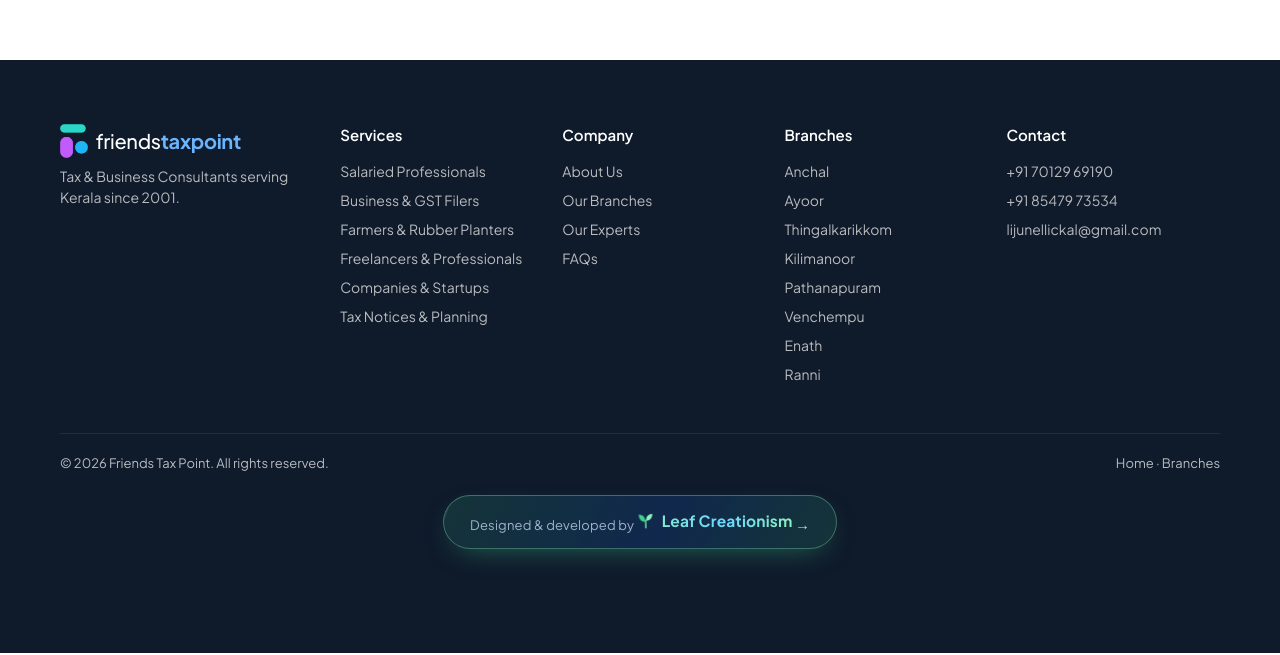
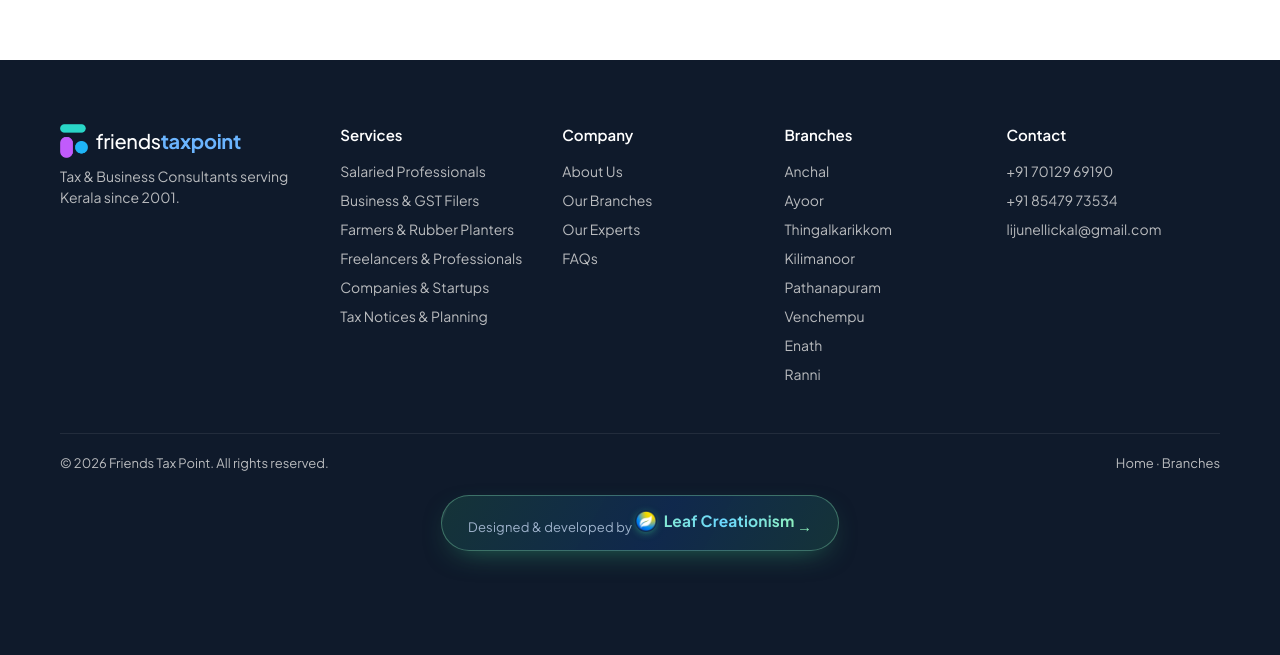
Before and after one commit to JIBINHUB/friendstaxpoint, a plain HTML site: page services/tax-notice-reply.html in a window 1280 px wide. Shown: the part 3819-4474 px from the top of the page. Drawn offline with Linux system fonts and the light colour scheme.

Commit message:
Use the real Leaf Creationism logo in the footer credit
Co-Authored-By: Claude Opus 5 <noreply@anthropic.com>

```diff
--- a/services/tax-notice-reply.html
+++ b/services/tax-notice-reply.html
@@ -468,7 +468,7 @@
       <span class="credit__shine" aria-hidden="true"></span>
       <span class="credit__label">Designed &amp; developed by</span>
       <span class="credit__brand">
-        <svg viewBox="0 0 24 24" class="credit__leaf" aria-hidden="true"><path d="M12 21V11" stroke="#5fe0a0" stroke-width="2" stroke-linecap="round" fill="none"/><path d="M11.4 13C5.6 13 3 8.6 3 3.4c5 0 8.4 2.5 8.4 9.6z" fill="#3fcf8e"/><path d="M12.6 11.6c0-5.9 3.4-8.8 8.4-8.8 0 5.3-2.7 8.8-8.4 8.8z" fill="#8ef0bd"/></svg>
+        <img class="credit__leaf" src="../images/leaf-creationism-logo.png" alt="Leaf Creationism logo" width="22" height="22" loading="lazy" decoding="async" />
         Leaf Creationism
       </span>
       <i class="credit__go" aria-hidden="true">&#8594;</i>
--- a/styles.css
+++ b/styles.css
@@ -1205,7 +1205,9 @@ picture { display: contents; }
   background: linear-gradient(95deg, #8ef0bd, #6bd7ff 55%, #8ef0bd);
   -webkit-background-clip: text; background-clip: text; color: transparent;
 }
-.credit__leaf { width: 18px; height: 18px; stroke: none; flex-shrink: 0; animation: sway 3.6s ease-in-out infinite; transform-origin: 12px 21px; }
+.credit__leaf { width: 22px; height: 22px; flex-shrink: 0; border-radius: 50%; display: block;
+  box-shadow: 0 2px 8px -2px rgba(63, 207, 142, .7); transition: transform .35s var(--ease); }
+.credit:hover .credit__leaf { transform: rotate(-10deg) scale(1.1); }
 .credit__go { font-style: normal; color: #8ef0bd; font-size: 15px; transition: transform .3s var(--ease); }
 .credit:hover .credit__go { transform: translateX(4px); }
 @media (max-width: 640px) {
```
Also changed, not shown: index.html (+1 -1 lines), services/company-llp-registration.html (+1 -1 lines), services/freelancer-tax-filing.html (+1 -1 lines), services/gst-registration-returns.html (+1 -1 lines), services/itr-filing-salaried.html (+1 -1 lines), services/rubber-board-agriculture.html (+1 -1 lines), images/leaf-creationism-logo.png (added).
